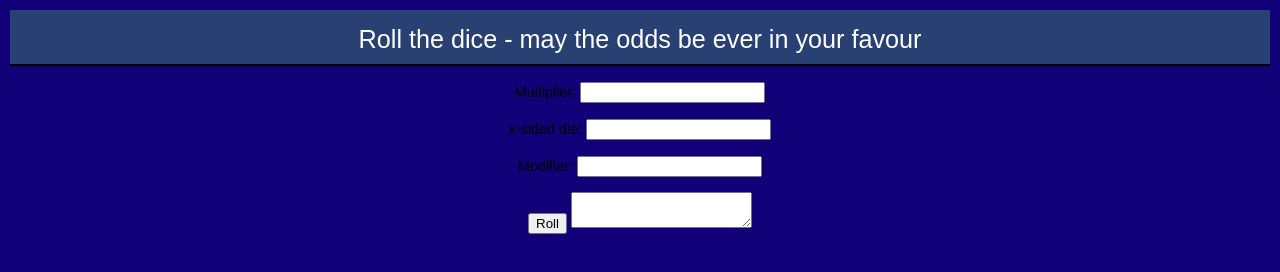
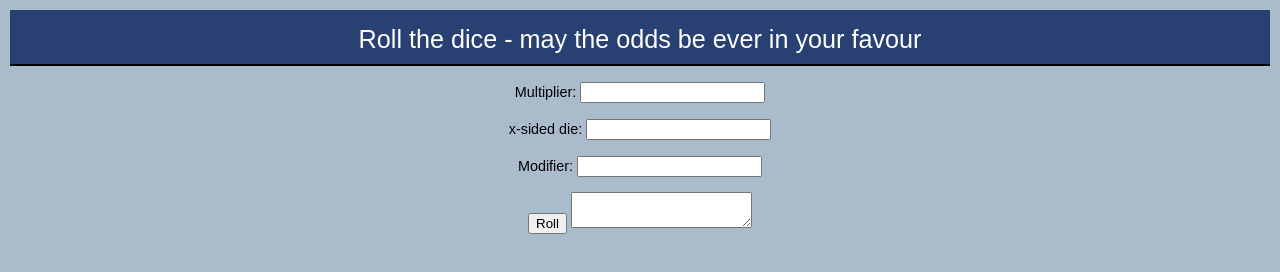
Before and after one commit to vc13837/training, a website: page app_nodejs_dnd/src/frontend/index.html in a window 1280 px wide. Drawn offline with Linux system fonts and the light colour scheme.

Commit message:
testing CI on jenkins

```diff
--- a/app_nodejs_dnd/src/frontend/index.html
+++ b/app_nodejs_dnd/src/frontend/index.html
@@ -3,7 +3,7 @@
         <title>DnD Dice</title>
         <style type="text/css">
             body {
-                background-color: #107;
+                background-color: #abc;
 		            text-align: center;
                 color: #000;
                 font-size: 0.9em;
```
